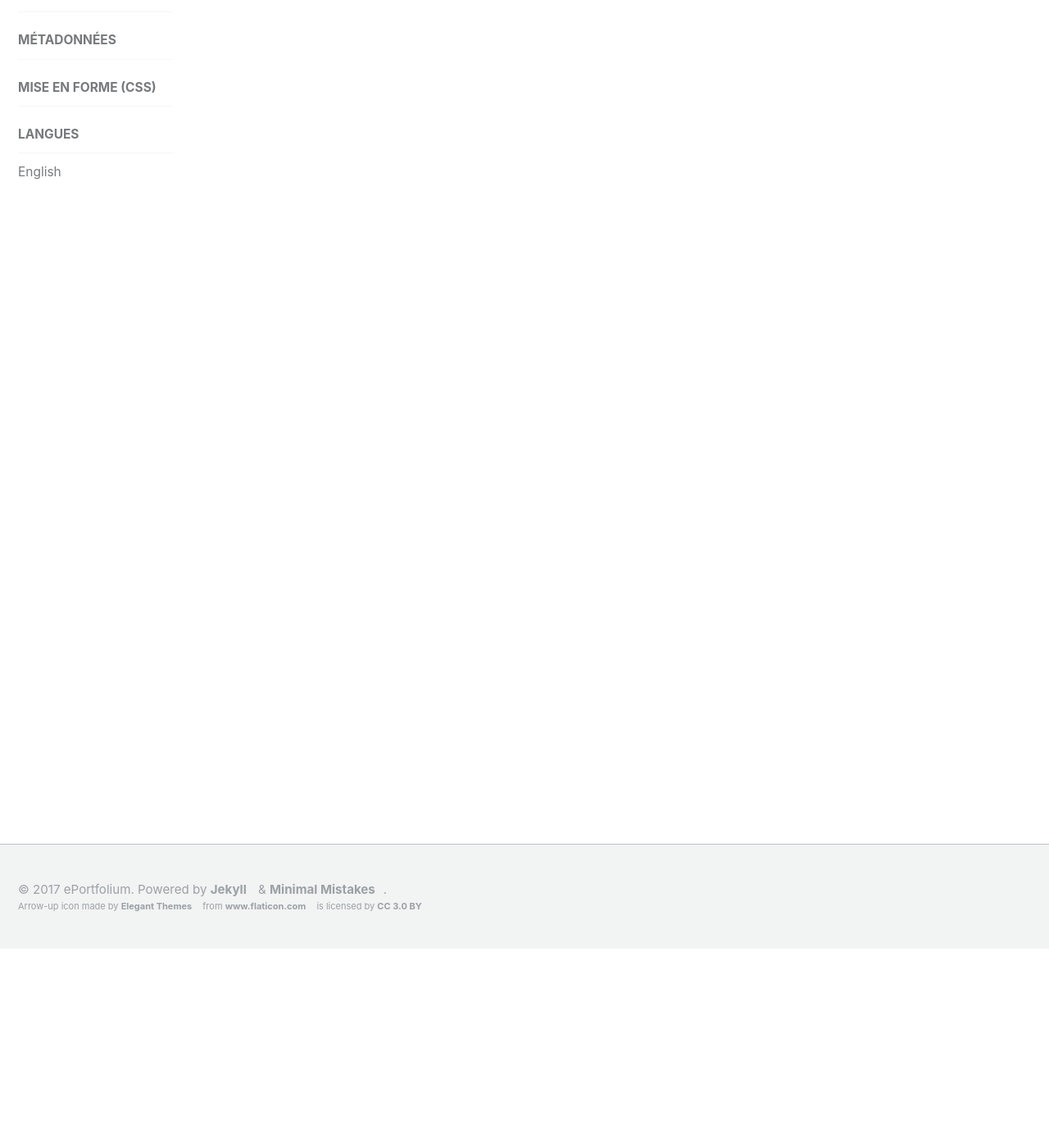
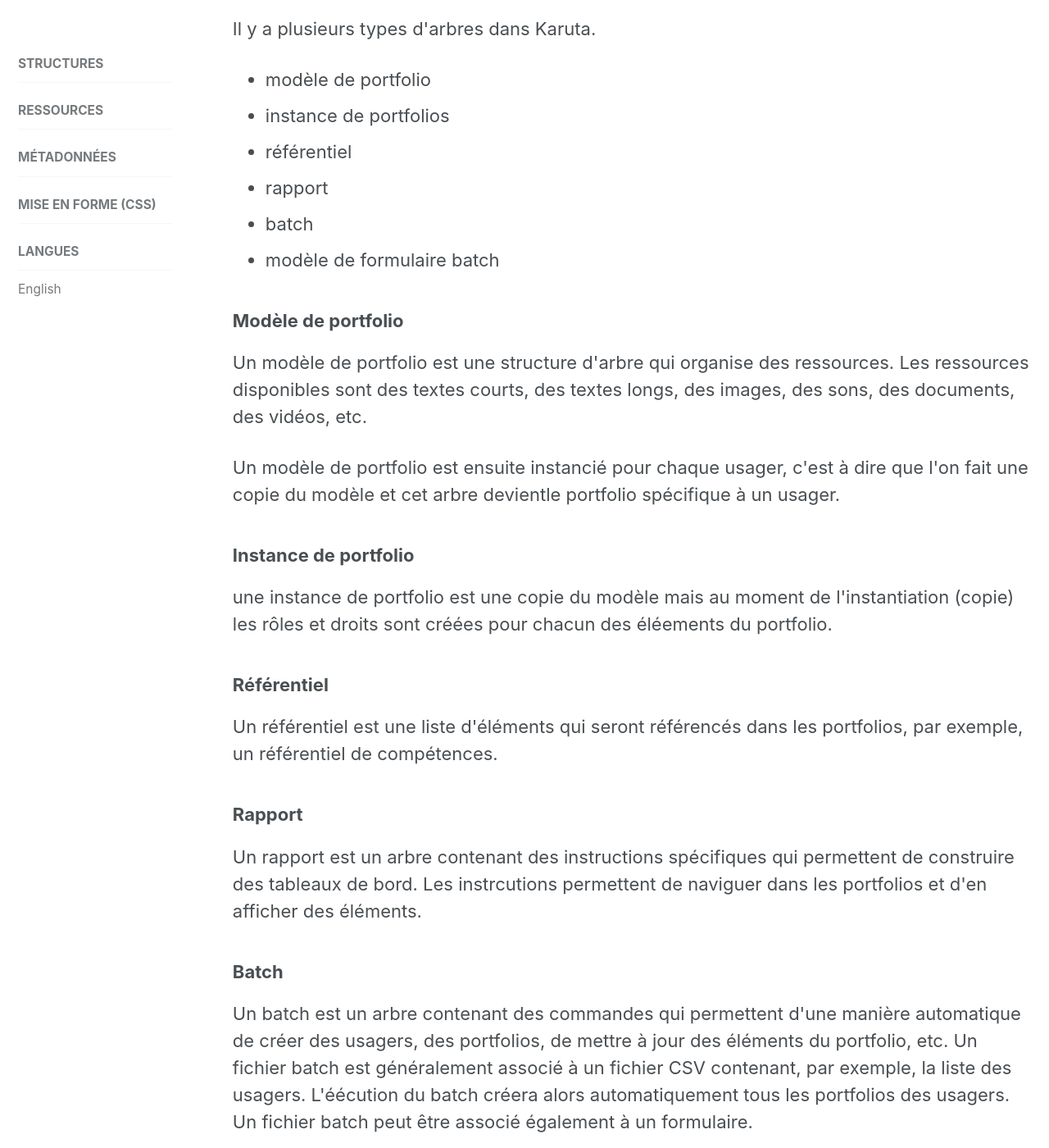
Before and after one commit to karutaproject/karuta-frontend-documentation, a Jekyll site: the page built from _pages/portfolio_fr.html, in a window 1280 px wide and 1400 px high, scrolled down 243 px. Shown: the whole window at 82% size. Built offline with Jekyll 4.4.1, drawn with Linux system fonts in a browser that asks for light colours; some of the changed text lies outside the part shown.

Commit message:
introduction et section batch

```diff
--- a/_pages/metadata_fr.html
+++ b/_pages/metadata_fr.html
@@ -107,12 +107,12 @@
 	<ul>
 		<li><code>function</code> : mot réservé</li>
 		<li><code>import_ggmultiple</code> : mot réservé</li>
-		<li><code>query</code> : query du Get_Get_Resource - retourne une liste de code (le code du portfolio peut-être le mot-réservé '?', dans ce cas le code du portfolio sera le code de la sélection du parent)</li>
-		<li><code>code_portfolio</code> : code du portfolio duquel on importe le noeud avec le(s) code(s) sélectionné(s) - peut être ou pas le même que celui du Get_resource (le code du portfolio peut-être le mot-réservé '?', dans ce cas le code du portfolio sera le code de la sélection du parent)</li>
+		<li><code>query</code> : query du Get_Get_Resource - retourne une liste de code (le code du portfolio peut-être le mot-réservé <code>?</code>, dans ce cas le code du portfolio sera le code de la sélection du parent)</li>
+		<li><code>code_portfolio</code> : code du portfolio duquel on importe le noeud avec le(s) code(s) sélectionné(s) - peut être ou pas le même que celui du Get_resource (le code du portfolio peut-être le mot-réservé <code>?</code>, dans ce cas le code du portfolio sera le code de la sélection du parent)</li>
 		<li><code>libellé@fr</code> : Libellé du menu</li>
 		<li><code>role</code> : rôle(s) voyant le menu</li>
 	</ul>
-	<p>Exemple d'utilisation: un Get-Resource permet de sélectionner un référentiel parmi une liste de référentiels (le code de l'item doit être le code du portfolio du référentiel). Un Import_GetGetMultiple permet d'importer des éléments du référentiel sélectionné dans le Get_resource.</p>
+	<p>Exemple d'utilisation: un Get-Resource permet de sélectionner un référentiel parmi une liste de référentiels (le code de l'item doit être le code du portfolio du référentiel). Un Import_GGMultiple permet d'importer des éléments du référentiel sélectionné dans le Get_resource.</p>
 	<p>menu : <code>function</code>,<code>import_ggmultiple</code>/<code>?.child.referentiel.skill$.label</code>/<code>?</code>,<code>Ajouter une compétence@fr</code>,<code>auteur</code></p>
 	<p>Remarque: Ce menu se trouve sur une unitstructure et le Get_resource est en-dessous d'où le child, referentiel est le tag du Get_resource ainsi que des items de la liste de référentiels. Chaque item a pour code le code du portfolio référentiel. Les points d'interrogation ? font référence à ce code de portfolio référentiel </p>
 </article>
--- a/_pages/portfolio_fr.html
+++ b/_pages/portfolio_fr.html
@@ -6,4 +6,26 @@
  nav: "portfolio_fr"
 ---
 
-<h3>En construction...</h3>
+<p>Dans Karuta un portfolio est représenté par un arbre structuré (voir STRUCTURES).</p>
+<p> Il y a plusieurs types d'arbres dans Karuta.</p>
+<ul>
+	<li>modèle de portfolio</li>
+	<li>instance de portfolios</li>
+	<li>référentiel</li>
+	<li>rapport</li>
+	<li>batch</li>
+	<li>modèle de formulaire batch</li>
+</ul>
+<h3>Modèle de portfolio</h3>
+<p>Un modèle de portfolio est une structure d'arbre qui organise des ressources. Les ressources disponibles sont des textes courts, des textes longs, des images, des sons, des documents, des vidéos, etc.</p>
+<p>Un modèle de portfolio est ensuite instancié pour chaque usager, c'est à dire que l'on fait une copie du modèle et cet arbre devientle portfolio spécifique à un usager.</p>
+<h3>Instance de portfolio</h3>
+<p>une instance de portfolio est une copie du modèle mais au moment de l'instantiation (copie) les rôles et droits sont créées pour chacun des éléements du portfolio.</p>
+<h3>Référentiel</h3>
+<p>Un référentiel est une liste d'éléments qui seront référencés dans les portfolios, par exemple, un référentiel de compétences.</p>
+<h3>Rapport</h3>
+<p>Un rapport est un arbre contenant des instructions spécifiques qui permettent de construire des tableaux de bord. Les instrcutions permettent de naviguer dans les portfolios et d'en afficher des éléments.</p>
+<h3>Batch</h3>
+<p>Un batch est un arbre contenant des commandes qui permettent d'une manière automatique de créer des usagers, des portfolios, de mettre à jour des éléments du portfolio, etc. Un fichier batch est généralement associé à un fichier CSV contenant, par exemple, la liste des usagers. L'éécution du batch créera alors automatiquement tous les portfolios des usagers. Un fichier batch peut être associé également à un formulaire.</p>
+<h3>Formulare batch</h3>
+<p>Un formulaire batch permet d'éxécuter un batch d'une manière unitaire pour un sul usager.</p>
```
Also changed, not shown: _data/navigation.yml (+18 -18 lines), _pages/batch_en.html (added, +14 -0 lines), _pages/batch_fr.html (added, +13 -0 lines), _pages/dashboard_en.html (deleted, +0 -14 lines), _pages/dashboard_fr.html (deleted, +0 -14 lines), _pages/structures_fr.html (+4 -5 lines).
